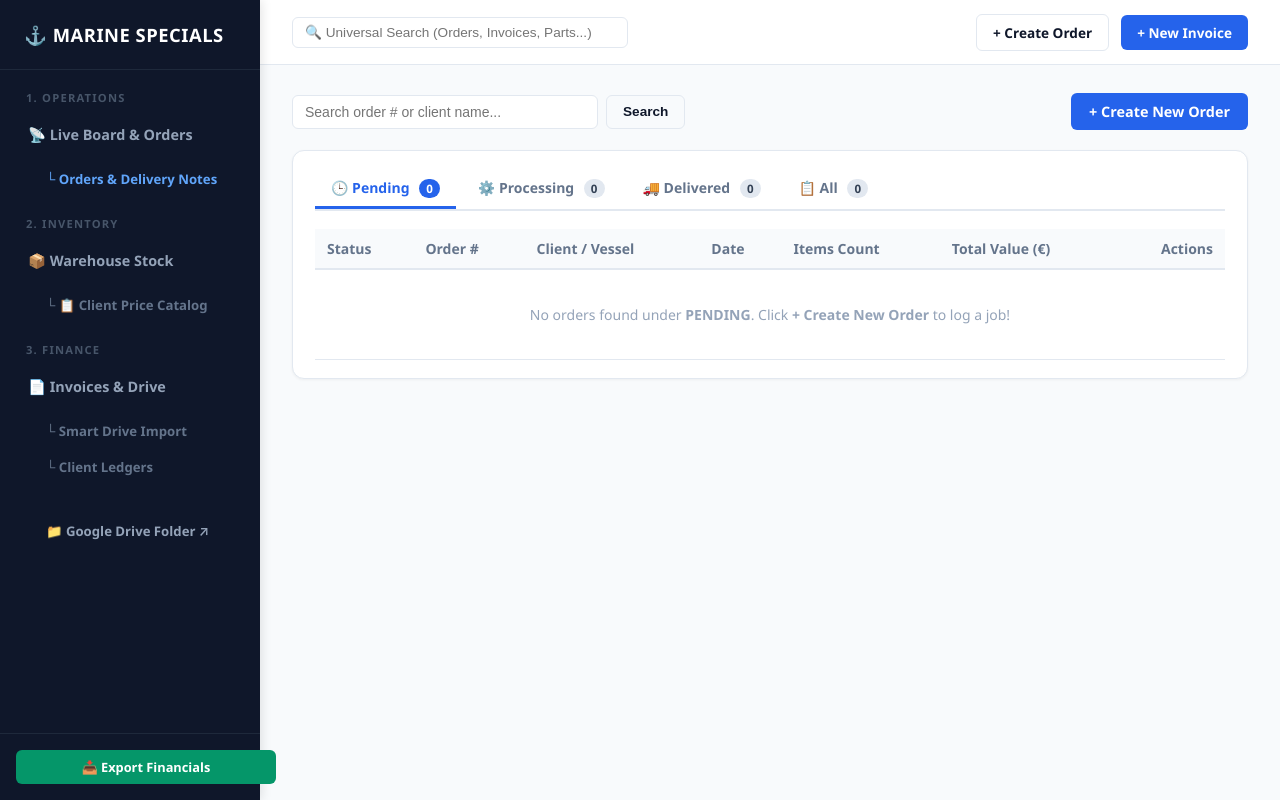
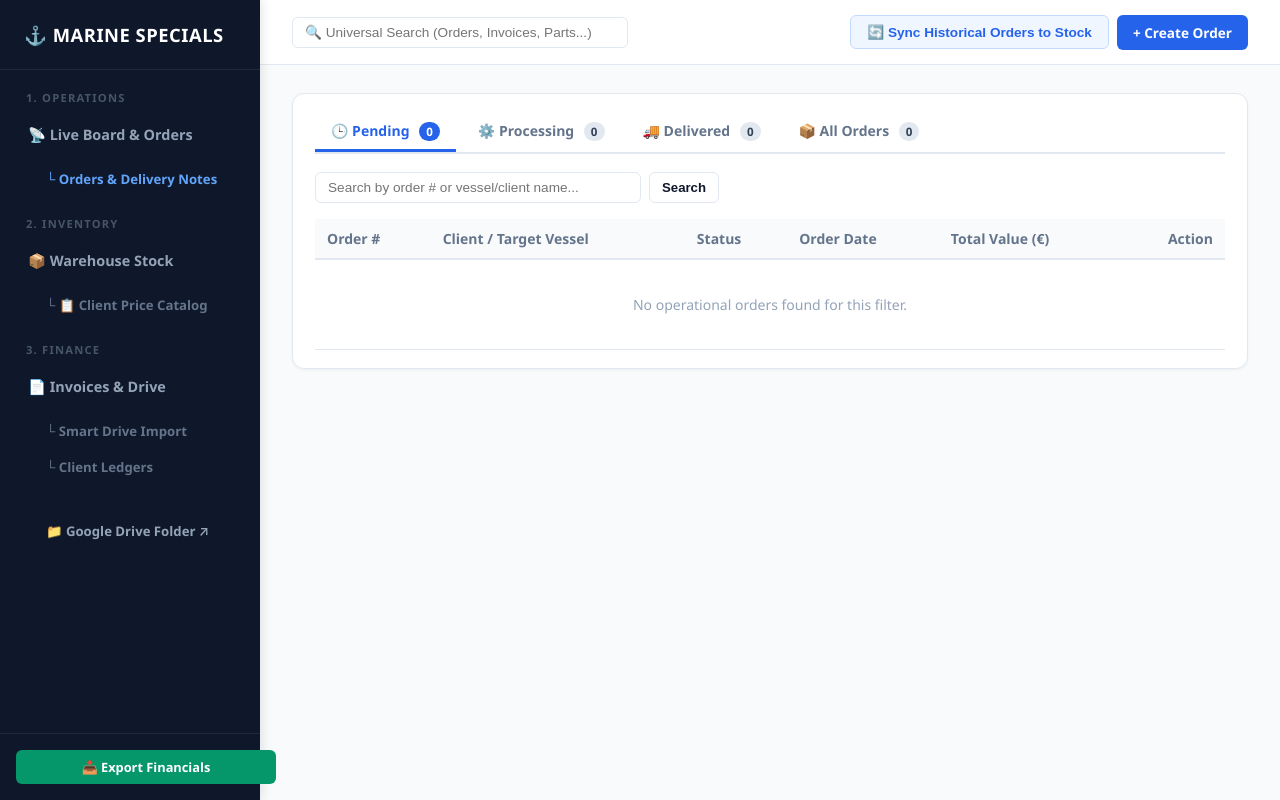
Before and after one commit to marinespecials/marine-parts-tracker, a Django app: page /orders/?status=PENDING in a window 1280 px wide. Run offline with Django 5.2, Linux system fonts and the light colour scheme; tables that the repository leaves empty hold one stand-in row (values such as "Sample post").

Commit message:
Added 1-click Historical Order Sync tool to process and link past order items with Warehouse Inventory

```diff
--- a/tracker/templates/tracker/orders.html
+++ b/tracker/templates/tracker/orders.html
@@ -1,91 +1,105 @@
 {% extends 'finance/base.html' %}
 
-{% block title %}Logistics Orders{% endblock %}
-{% block page_title %}📦 Operational Logistics Tracker{% endblock %}
+{% block title %}Logistics & Operational Orders{% endblock %}
+{% block page_title %}📦 Operational Orders & Delivery Notes{% endblock %}
+
+{% block topbar_actions %}
+<div style="display: flex; gap: 8px;">
+    <!-- 1-CLICK HISTORICAL SYNC BUTTON -->
+    <form method="POST" action="{% url 'sync_all_historical_orders' %}" style="display:inline;">
+        {% csrf_token %}
+        <button type="submit" class="btn btn-outline" style="background: #EFF6FF; border-color: #BFDBFE; color: var(--accent);" onclick="return confirm('Sync all historical orders with Warehouse Storage? This will auto-link past order items and update inventory.');">
+            🔄 Sync Historical Orders to Stock
+        </button>
+    </form>
+    <a href="{% url 'create_order' %}" class="btn btn-primary">+ Create Order</a>
+</div>
+{% endblock %}
 
 {% block content %}
 <style>
-    .header-actions-bar {
-        display: flex;
-        justify-content: space-between;
-        align-items: center;
-        margin-bottom: 20px;
-    }
     .tab-bar { display: flex; gap: 6px; border-bottom: 2px solid var(--border); margin-bottom: 18px; }
     .tab-item { padding: 9px 16px; font-size: 0.875rem; font-weight: 600; color: var(--text-secondary); text-decoration: none; border-radius: 6px 6px 0 0; }
+    .tab-item:hover { color: var(--primary); background: #F1F5F9; }
     .tab-item.active { color: var(--accent); border-bottom: 3px solid var(--accent); background: white; font-weight: 700; }
     .tab-badge { background: #E2E8F0; color: #334155; padding: 2px 7px; border-radius: 10px; font-size: 0.725rem; margin-left: 6px; }
     .tab-item.active .tab-badge { background: var(--accent); color: white; }
+
     table { width: 100%; border-collapse: collapse; font-size: 0.875rem; }
     th { text-align: left; padding: 10px 12px; background-color: #F8FAFC; border-bottom: 2px solid var(--border); color: var(--text-secondary); font-weight: 600; }
     td { padding: 11px 12px; border-bottom: 1px solid var(--border); vertical-align: middle; }
     tr:hover td { background-color: #FAFCFF; }
-    .status-tag { font-size: 0.75rem; font-weight: 700; padding: 3px 8px; border-radius: 4px; display: inline-block; }
-    .tag-PENDING { background: #FEF3C7; color: #92400E; }
-    .tag-PROCESSING { background: #DBEAFE; color: #1E40AF; }
-    .tag-DELIVERED { background: #D1FAE5; color: #065F46; }
-    .btn-manage { background-color: var(--accent); color: white; border: none; padding: 6px 14px; border-radius: 6px; font-size: 0.8rem; font-weight: 600; cursor: pointer; text-decoration: none; display: inline-flex; align-items: center; gap: 4px; }
-    .btn-manage:hover { background-color: #1D4ED8; }
-    .text-danger { color: var(--danger); font-weight: 600; background: none; border: none; cursor: pointer; font-size: 0.825rem; }
+
+    .badge-pending { background: #FEF3C7; color: #92400E; }
+    .badge-processing { background: #DBEAFE; color: #1E40AF; }
+    .badge-delivered { background: #D1FAE5; color: #065F46; }
+    .text-link { color: var(--accent); font-weight: 600; text-decoration: none; }
 </style>
 
-<!-- ACTION HEADER BAR -->
-<div class="header-actions-bar">
-    <form method="GET" style="display: flex; gap: 8px;">
-        <input type="hidden" name="status" value="{{ status_filter }}">
-        <input type="text" name="q" value="{{ query }}" placeholder="Search order # or client name..." style="padding: 8px 12px; border-radius: 6px; border: 1px solid var(--border); width: 280px; font-size: 0.875rem;">
-        <button type="submit" class="btn btn-outline">Search</button>
-    </form>
-
-    <a href="{% url 'create_order' %}" class="btn btn-primary" style="padding: 9px 18px; font-size: 0.9rem;">
-        + Create New Order
-    </a>
-</div>
-
-<!-- ORDERS TABLE -->
 <div class="card" style="padding: 18px 22px;">
+    <!-- Filter Tabs -->
     <div class="tab-bar">
-        <a href="?status=PENDING" class="tab-item {% if status_filter == 'PENDING' %}active{% endif %}">🕒 Pending <span class="tab-badge">{{ counts.PENDING }}</span></a>
-        <a href="?status=PROCESSING" class="tab-item {% if status_filter == 'PROCESSING' %}active{% endif %}">⚙️ Processing <span class="tab-badge">{{ counts.PROCESSING }}</span></a>
-        <a href="?status=DELIVERED" class="tab-item {% if status_filter == 'DELIVERED' %}active{% endif %}">🚚 Delivered <span class="tab-badge">{{ counts.DELIVERED }}</span></a>
-        <a href="?status=ALL" class="tab-item {% if status_filter == 'ALL' %}active{% endif %}">📋 All <span class="tab-badge">{{ counts.ALL }}</span></a>
+        <a href="?status=PENDING" class="tab-item {% if status_filter == 'PENDING' %}active{% endif %}">
+            🕒 Pending <span class="tab-badge">{{ counts.PENDING }}</span>
+        </a>
+        <a href="?status=PROCESSING" class="tab-item {% if status_filter == 'PROCESSING' %}active{% endif %}">
+            ⚙️ Processing <span class="tab-badge">{{ counts.PROCESSING }}</span>
+        </a>
+        <a href="?status=DELIVERED" class="tab-item {% if status_filter == 'DELIVERED' %}active{% endif %}">
+            🚚 Delivered <span class="tab-badge">{{ counts.DELIVERED }}</span>
+        </a>
+        <a href="?status=ALL" class="tab-item {% if status_filter == 'ALL' %}active{% endif %}">
+            📦 All Orders <span class="tab-badge">{{ counts.ALL }}</span>
+        </a>
     </div>
 
+    <!-- Search Bar -->
+    <div style="margin-bottom: 16px;">
+        <form method="GET" style="display: flex; gap: 8px;">
+            <input type="hidden" name="status" value="{{ status_filter }}">
+            <input type="text" name="q" value="{{ query }}" placeholder="Search by order # or vessel/client name..." style="padding: 7px 12px; border-radius: 6px; border: 1px solid var(--border); width: 300px; font-size: 0.85rem;">
+            <button type="submit" class="btn btn-outline" style="padding: 6px 12px; font-size: 0.825rem;">Search</button>
+        </form>
+    </div>
+
+    <!-- Orders Table -->
     <table>
         <thead>
             <tr>
+                <th>Order #</th>
+                <th>Client / Target Vessel</th>
                 <th>Status</th>
-                <th>Order #</th>
-                <th>Client / Vessel</th>
-                <th>Date</th>
-                <th>Items Count</th>
+                <th>Order Date</th>
                 <th>Total Value (€)</th>
-                <th style="text-align: right;">Actions</th>
+                <th style="text-align: right;">Action</th>
             </tr>
         </thead>
         <tbody>
-            {% for item in records %}
+            {% for record in records %}
             <tr>
-                <td><span class="status-tag tag-{{ item.status }}">{{ item.status }}</span></td>
-                <td><strong>{{ item.invoice_number }}</strong></td>
-                <td><strong style="color: var(--primary);">{{ item.customer.name }}</strong></td>
-                <td>{{ item.issue_date|date:"d/m/Y" }}</td>
-                <td><span class="badge">{{ item.order_items.count }} items</span></td>
-                <td><strong>{{ item.total_amount }} €</strong></td>
+                <td><strong>{{ record.invoice_number }}</strong></td>
+                <td><strong style="color: var(--primary);">{{ record.customer.name }}</strong></td>
+                <td>
+                    {% if record.status == 'PENDING' %}
+                        <span class="badge badge-pending">🕒 Pending</span>
+                    {% elif record.status == 'PROCESSING' %}
+                        <span class="badge badge-processing">⚙️ Processing</span>
+                    {% elif record.status == 'DELIVERED' %}
+                        <span class="badge badge-delivered">🚚 Delivered</span>
+                    {% else %}
+                        <span class="badge">{{ record.status }}</span>
+                    {% endif %}
+                </td>
+                <td>{{ record.issue_date|date:"d/m/Y" }}</td>
+                <td><strong>{{ record.total_amount }} €</strong></td>
                 <td style="text-align: right;">
-                    <div style="display: flex; gap: 10px; justify-content: flex-end; align-items: center;">
-                        <a href="{% url 'order_detail' item.id %}" class="btn-manage">📝 Manage / Add Items</a>
-                        <form method="POST" action="{% url 'delete_order' item.id %}" style="display:inline;">
-                            {% csrf_token %}
-                            <button type="submit" class="text-danger" onclick="return confirm('Delete this order?');">Delete</button>
-                        </form>
-                    </div>
+                    <a href="{% url 'order_detail' record.id %}" class="text-link">Open Details ➔</a>
                 </td>
             </tr>
             {% empty %}
             <tr>
-                <td colspan="7" style="text-align: center; color: #94A3B8; padding: 35px;">
-                    No orders found under <strong>{{ status_filter }}</strong>. Click <strong>+ Create New Order</strong> to log a job!
+                <td colspan="6" style="text-align: center; color: #94A3B8; padding: 35px;">
+                    No operational orders found for this filter.
                 </td>
             </tr>
             {% endfor %}
--- a/tracker/urls.py
+++ b/tracker/urls.py
@@ -19,7 +19,8 @@ urlpatterns = [
     path('orders/<int:order_id>/pack/', views.mobile_packing_list, name='mobile_packing_list'),
     path('orders/<int:order_id>/add_item/', views.add_order_item, name='add_order_item'),
     path('orders/item/<int:item_id>/adjust/<str:action>/', views.adjust_order_item_qty, name='adjust_order_item_qty'),
-    path('orders/item/<int:item_id>/link/', views.link_order_item_to_inventory, name='link_order_item_to_inventory'), # <-- NEW: Link old order items
+    path('orders/item/<int:item_id>/link/', views.link_order_item_to_inventory, name='link_order_item_to_inventory'),
+    path('orders/sync-history/', views.sync_all_historical_orders, name='sync_all_historical_orders'), # <-- NEW: 1-Click Sync
     path('orders/<int:order_id>/convert/', views.convert_order_to_invoice, name='convert_order_to_invoice'),
     path('orders/item/<int:item_id>/delete/', views.delete_order_item, name='delete_order_item'),
     path('orders/item/<int:item_id>/toggle/', views.toggle_item_packed, name='toggle_item_packed'),
--- a/tracker/views.py
+++ b/tracker/views.py
@@ -10,41 +10,32 @@ from finance.models import Invoice
 
 
 def _process_order_item_stock(inventory_id, custom_desc, quantity, unit_price):
-    """
-    Auto-links order items to existing warehouse parts (by ID or matching name/OEM code).
-    If no match exists, automatically creates a NEW master item in the Warehouse Inventory!
-    """
     inv_item = None
     desc = ""
     price = 0.0
 
-    # 1. Check if chosen explicitly from dropdown
     if inventory_id:
         inv_item = InventoryItem.objects.filter(id=inventory_id).first()
 
     clean_desc = (custom_desc or '').strip()
 
-    # 2. If not selected from dropdown, check if typed name matches an existing warehouse part
     if not inv_item and clean_desc:
         inv_item = InventoryItem.objects.filter(
             Q(part_name__iexact=clean_desc) | Q(part_code__iexact=clean_desc)
         ).first()
 
-    # 3. If matched with an OLD item -> deduct stock
     if inv_item:
         desc = clean_desc or (f"{inv_item.part_name} ({inv_item.part_code})" if inv_item.part_code else inv_item.part_name)
         price = float(unit_price) if unit_price is not None and str(unit_price).strip() != '' else float(inv_item.unit_cost)
         inv_item.quantity = max(0, inv_item.quantity - quantity)
         inv_item.save()
-
-    # 4. If NEW item (no match in warehouse) -> AUTO-CREATE in Master Warehouse List!
     elif clean_desc:
         price = float(unit_price or 0.0)
         inv_item = InventoryItem.objects.create(
             part_name=clean_desc,
             part_code='',
             category='General',
-            quantity=0,  # Added on order, saved to master warehouse
+            quantity=0,
             reorder_level=5,
             location='Piraeus Warehouse',
             unit_cost=price
@@ -52,6 +43,47 @@ def _process_order_item_stock(inventory_id, custom_desc, quantity, unit_price):
         desc = clean_desc
 
     return inv_item, desc, price
+
+
+def sync_all_historical_orders(request):
+    """
+    Scans ALL past order items in the database:
+    1. Links unlinked items to matching Master Warehouse parts (or creates new ones).
+    2. Syncs stock counts across all orders.
+    """
+    if request.method == 'POST':
+        unlinked_items = OrderItem.objects.filter(inventory_item__isnull=True)
+
+        for item in unlinked_items:
+            clean_desc = item.description.strip()
+            if not clean_desc:
+                continue
+
+            # Check if part already exists in warehouse
+            match = InventoryItem.objects.filter(
+                Q(part_name__iexact=clean_desc) | Q(part_code__iexact=clean_desc)
+            ).first()
+
+            if match:
+                item.inventory_item = match
+                item.save()
+                match.quantity = max(0, match.quantity - item.quantity)
+                match.save()
+            else:
+                # Auto-create new warehouse part for old item
+                new_inv = InventoryItem.objects.create(
+                    part_name=clean_desc,
+                    part_code='',
+                    category='General',
+                    quantity=0,
+                    reorder_level=5,
+                    location='Piraeus Warehouse',
+                    unit_cost=float(item.unit_price or 0.0)
+                )
+                item.inventory_item = new_inv
+                item.save()
+
+    return redirect('orders_dashboard')
 
 
 def hub_view(request):
@@ -173,21 +205,6 @@ def create_order(request):
 def order_detail(request, order_id):
     order = get_object_or_404(Invoice, id=order_id)
     master_items = InventoryItem.objects.all().order_by('part_name')
-
-    # Auto-link unlinked historical items if fuzzy name match exists in warehouse
-    unlinked = order.order_items.filter(inventory_item__isnull=True)
-    for item in unlinked:
-        desc_lower = item.description.lower()
-        for inv in master_items:
-            p_name = inv.part_name.lower()
-            p_code = inv.part_code.lower() if inv.part_code else ""
-            if (p_name and p_name in desc_lower) or (p_code and p_code in desc_lower):
-                item.inventory_item = inv
-                item.save()
-                inv.quantity = max(0, inv.quantity - item.quantity)
-                inv.save()
-                break
-
     return render(request, 'tracker/order_detail.html', {'order': order, 'master_items': master_items})
 
 
```
